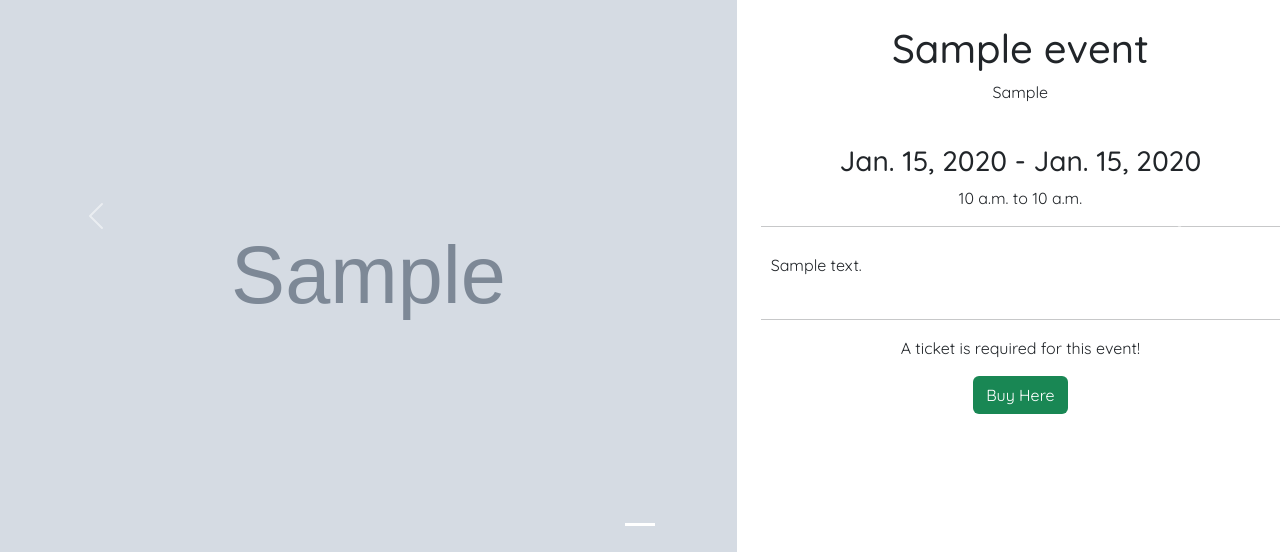
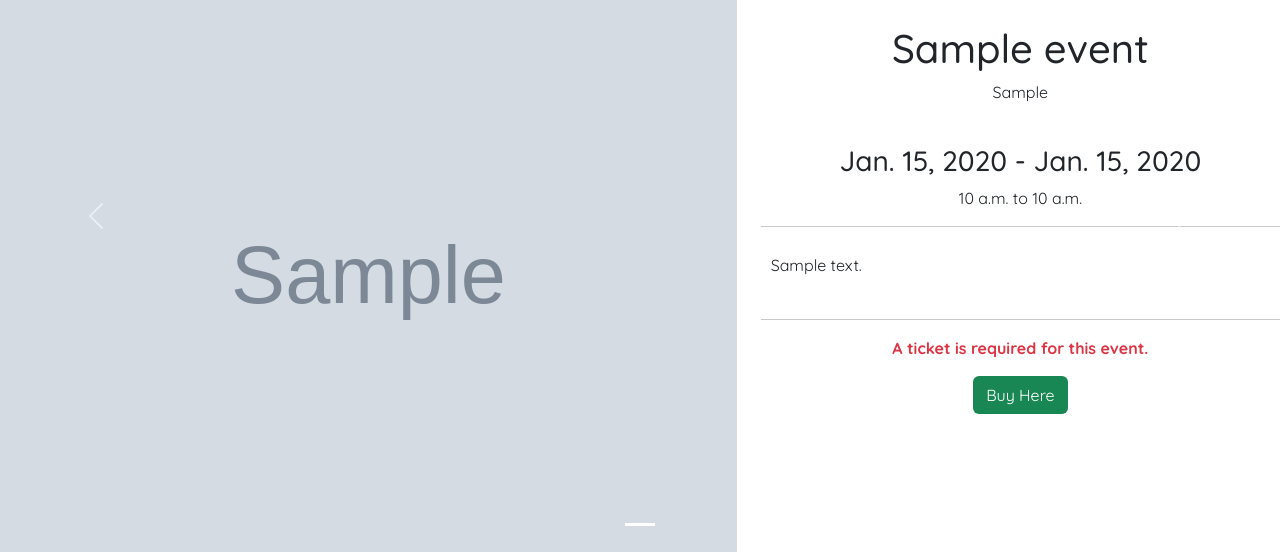
Before and after one commit to Cleg83/sew_crafty_project, a Django app: page /events/ in a window 1280 px wide. Shown: the part 184-741 px from the top of the page. Run offline with Django 5.2, Linux system fonts and the light colour scheme; tables that the repository leaves empty hold one stand-in row (values such as "Sample post"); grey boxes marked "Sample" are stand-in pictures; parts of the project's set-up code (start-up, migrations or seed data) failed here and were passed over; some libraries are stand-ins or nearby versions.

Commit message:
Add text danger class and strong element for ticket required text

```diff
--- a/events/templates/events/events.html
+++ b/events/templates/events/events.html
@@ -47,7 +47,7 @@
                                 <hr>
                                 {% if event.ticket_required %}
                                     <div id="ticket-info">
-                                        <p>A ticket is required for this event!</p>
+                                        <p class="text-danger"><strong>A ticket is required for this event.</strong></p>
                                         {% if event.ticket_url %}
                                             <a href="{{ event.ticket_url }}" target="_blank" class="btn forward-button" role="button">Buy Here</a>
                                         {% else %}
```
